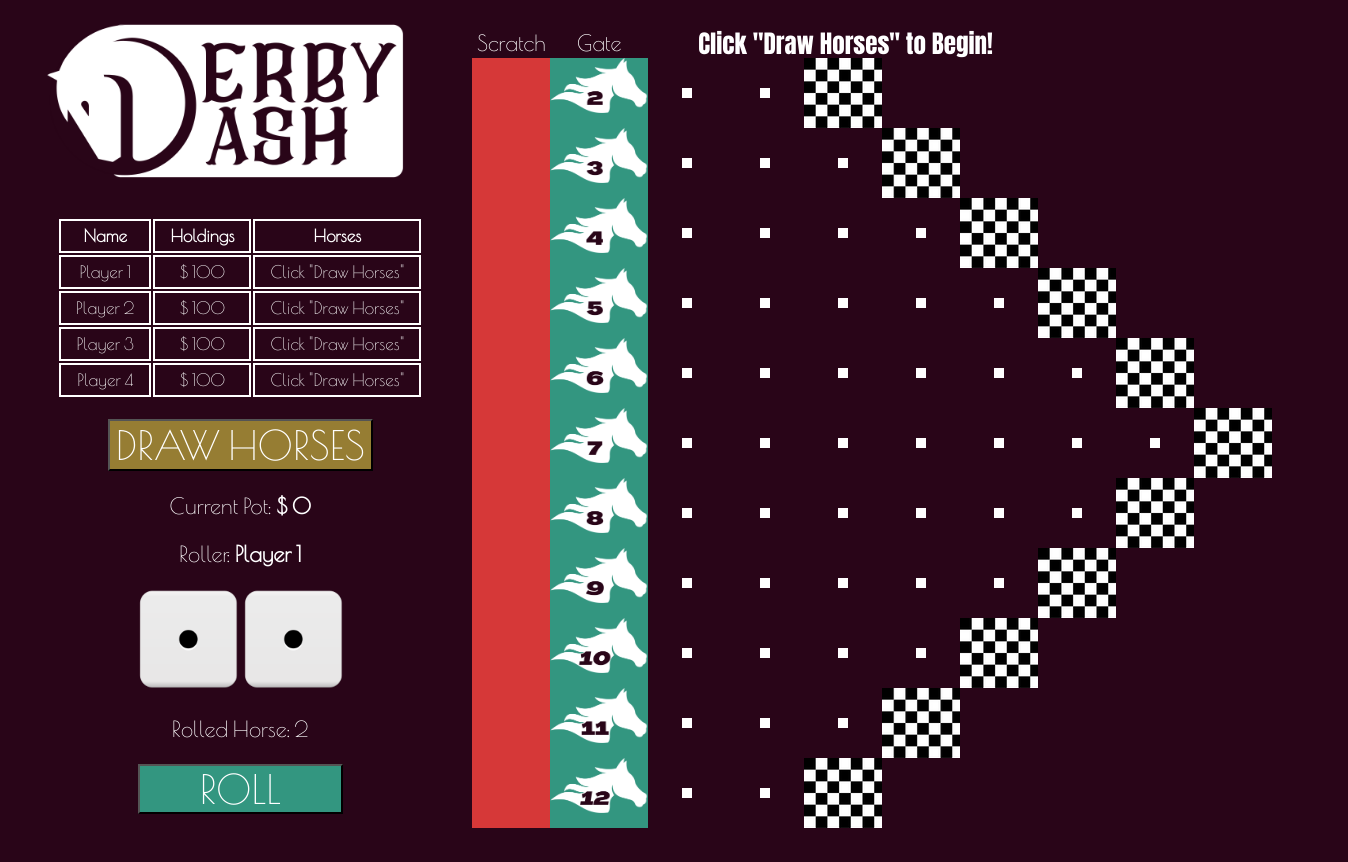
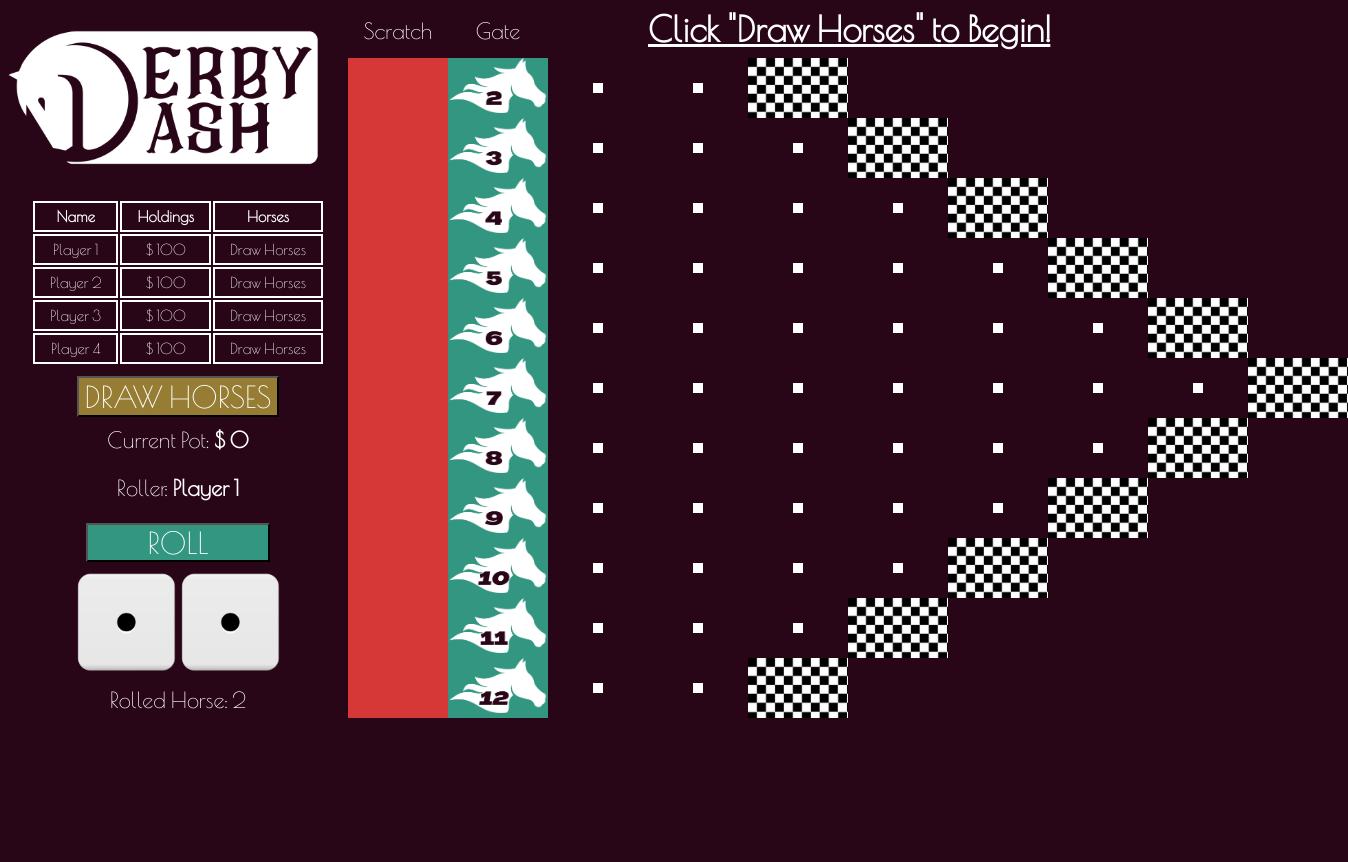
Before and after one commit to casetrait/Project-1-Derby-Dash, a plain HTML site: page index.html in a window 1280 px wide. Shown: the whole page, 1348 px wide, since content can reach past the window. After the commit the page ends 800 px from the top, so only its background shows below. Drawn offline with nearby package versions, Linux system fonts and the light colour scheme.

Commit message:
adjusted sizing to typical web page, winning horse background color change

```diff
--- a/css/style.css
+++ b/css/style.css
@@ -14,46 +14,38 @@ table {
 }
 
 .draw {
-    margin-top: 20px;
-    font-size: 40px;
+    margin-top: 10px;
+    font-size: 30px;
     background-color: rgb(150, 125, 51);
 }
 
 .roll {
-    font-size: 40px;
+    font-size: 30px;
     background-color: rgb(51, 150, 128);
     padding: 0px 60px;
-    margin-top: 20px 0px 0px 0px;
+    margin: 0px 0px 10px 0px;
 }
 
 th, td {
     border: 2px solid white;
     padding: 5px 15px;
-    font-size: 17px;
+    font-size: 15px;
 }
 
 .left-content {
-    width: 470px;
-    padding: 40px;
+    width: 340px;
+    padding: 20px;
 }
 
 #logo {
-    margin-top: -50px;
+    margin-top: -20px;
     margin-left: -30px;
-}
-
-#message {
-    font-family:Impact, Haettenschweiler, 'Arial Narrow Bold', sans-serif;
-    font-size: 25px;
-    text-align:left;
-    padding-left: 50px;
 }
 
 .board {
     display: grid;
-    grid-template-columns: 1fr 1fr 1fr 1fr 1fr 1fr 1fr 1fr 1fr 1fr;
-    grid-template-rows: 50px 70px 70px 70px 70px 70px 70px 70px 70px 70px 70px 70px;
-    max-width: 1050px;
+    grid-template-columns: 100px 100px 100px 100px 100px 100px 100px 100px 100px 100px;
+    grid-template-rows: 50px 60px 60px 60px 60px 60px 60px 60px 60px 60px 60px 60px;
 }
 
 main {
@@ -62,6 +54,11 @@ main {
 
 h1 {
     grid-column: span 8;
+    font-size: 35px;
+    text-align:left;
+    padding-left: 100px;
+    margin-top: 0px;
+    text-decoration: underline;
 }
 
 .gate {
@@ -74,6 +71,7 @@ h1 {
 
 .fin {
     background-image: url("../imgs/checkers.png");
+    background-size: 230px;
 }
 
 .race {
@@ -85,3 +83,7 @@ h1 {
 em {
     font-style: normal;
 }
+
+p {
+    margin-top: 10px;
+}
--- a/index.html
+++ b/index.html
@@ -14,7 +14,7 @@
 <body>
     <main>
         <div class="left-content">
-            <img ID="logo" src="imgs/logo.png" alt="Derby Dash Logo" width="380">
+            <img ID="logo" src="imgs/logo.png" alt="Derby Dash Logo" width="330">
             <table>
                 <tr>
                 <th>Name</th>
@@ -24,33 +24,34 @@
                 <tr>
                 <td ID="p1Name">Player 1</td>
                 <td ID="p1Holdings">$ 100</td>
-                <td ID="p1Horses">Click "Draw Horses"</td>
+                <td ID="p1Horses">Draw Horses</td>
                 </tr>
                 <tr>
                     <td ID="p2Name">Player 2</td>
                     <td ID="p2Holdings">$ 100</td>
-                    <td ID="p2Horses">Click "Draw Horses"</td>
+                    <td ID="p2Horses">Draw Horses</td>
                 </tr>
                 <tr>
                     <td ID="p3Name">Player 3</td>
                     <td ID="p3Holdings">$ 100</td>
-                    <td ID="p3Horses">Click "Draw Horses"</td>
+                    <td ID="p3Horses">Draw Horses</td>
                 </tr>
                 <tr>
                     <td ID="p4Name">Player 4</td>
                     <td ID="p4Holdings">$ 100</td>
-                    <td ID="p4Horses">Click "Draw Horses"</td>
+                    <td ID="p4Horses">Draw Horses</td>
                 </tr>
             </table>
             <button class="draw">DRAW HORSES</button>
             <p ID="currentPot">Current Pot: <strong ID ="pot">$ 0</strong></p>
             <p ID="roller">Roller: <strong ID ="roller">Player 1</strong></p>
+            <button class="roll">ROLL</button>
             <div>
                 <img ID = "die1" src="imgs/1d.png" height="100">
                 <img ID = "die2" src="imgs/1d.png" height="100">
             </div>
             <p>Rolled Horse: <em ID="rolledHorse">2</em></p>
-            <button class="roll">ROLL</button>
+
         </div>
         <div class="board">
             <p>Scratch</p>
--- a/js/script.js
+++ b/js/script.js
@@ -172,6 +172,10 @@ function rollRace() {
         let squareTarget = document.getElementById(nextColumn + "r" + rolledHorse)
         squareTarget.style.border = "none"
         squareTarget.appendChild(horseTarget)
+        if (squareTarget.classList.contains("fin")){
+            squareTarget.style.backgroundImage= 'url("")'
+            squareTarget.style.backgroundColor = "green"
+        } else { return }
     }
     changeTurn()
 
@@ -218,10 +222,6 @@ function init () {
     p2Holdings = startHoldings
     p3Holdings = startHoldings
     p4Holdings = startHoldings
-    p1Horses = 'Click "Draw Horses"'
-    p2Horses = 'Click "Draw Horses"'
-    p3Horses = 'Click "Draw Horses"'
-    p4Horses = 'Click "Draw Horses"'
     p1Name = "Player 1"
     p2Name = "Player 2"
     p3Name = "Player 3"
@@ -229,7 +229,6 @@ function init () {
     playerTurn = p1Name
     die1 = 1
     die2 = 1
-    raceStatus = "draw"
     resetHorses()
     render()
 }
@@ -283,10 +282,10 @@ function resetHorses() {
     resetBorderStyling()
     messageEl.textContent = 'Click "Draw Horses" to Begin Next Race!'
     raceStatus = "draw"
-    p1HorsesDisplay.textContent = 'Click "Draw Horses"'
-    p2HorsesDisplay.textContent = 'Click "Draw Horses"'
-    p3HorsesDisplay.textContent = 'Click "Draw Horses"'
-    p4HorsesDisplay.textContent = 'Click "Draw Horses"'
+    p1HorsesDisplay.textContent = 'Draw Horses'
+    p2HorsesDisplay.textContent = 'Draw Horses'
+    p3HorsesDisplay.textContent = 'Draw Horses'
+    p4HorsesDisplay.textContent = 'Draw Horses'
 }
 
 function resetBorderStyling() {
```
